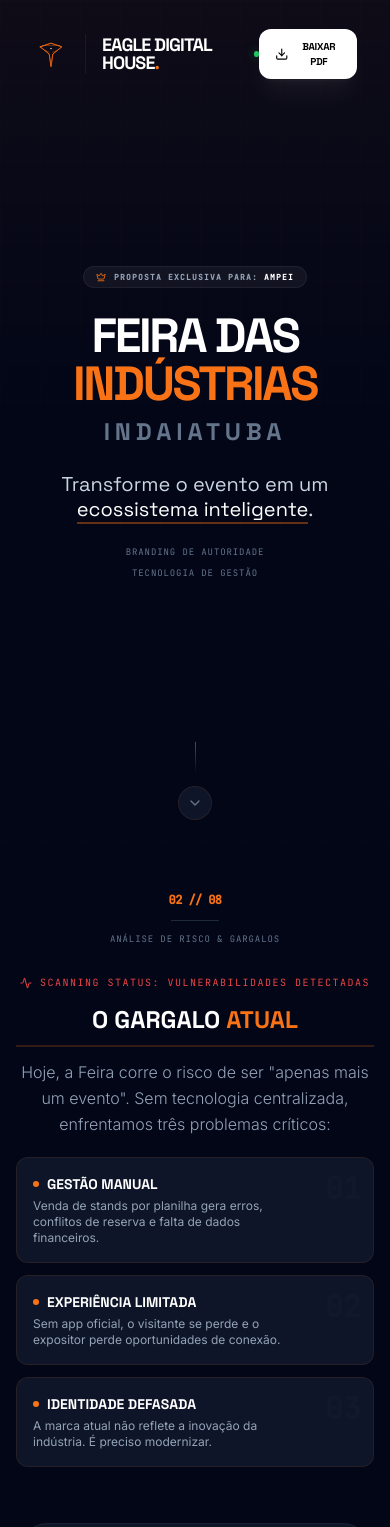
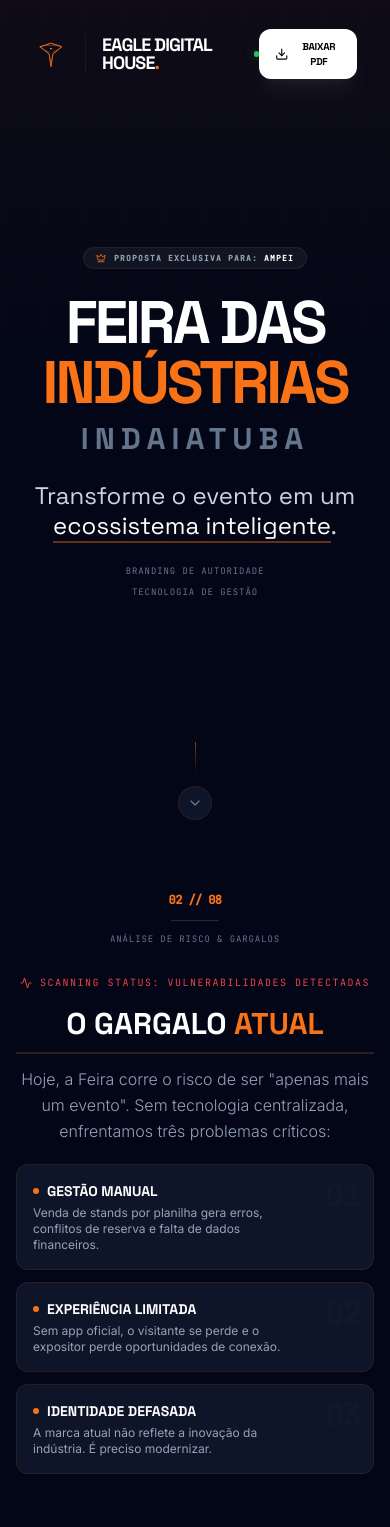
Before and after one commit to lucasrezendera/Proposta-Comercial, a Next.js app: page / in a window 390 px wide. Shown: the top 1527 px of the page. Built offline with nearby package versions, Linux system fonts and the light colour scheme.

Commit message:
Aumentar todos os títulos - Hero e todas seções agora com text-3xl no mobile

```diff
--- a/components/Sections/Branding.tsx
+++ b/components/Sections/Branding.tsx
@@ -47,7 +47,7 @@ export const Branding: React.FC = () => {
                 <Maximize size={12} className="text-primary" />
                 DESIGN ESTRATÉGICO
               </div>
-              <h2 className="font-display text-2xl sm:text-3xl md:text-4xl lg:text-5xl font-bold text-white mb-4 leading-tight UPPERCASE">
+              <h2 className="font-display text-3xl sm:text-4xl md:text-5xl lg:text-6xl font-bold text-white mb-4 leading-tight UPPERCASE">
                 IDENTIDADE VISUAL.<br />
                 <span className="text-primary">DO FUTURO DA INDÚSTRIA.</span>
               </h2>
--- a/components/Sections/Comparison.tsx
+++ b/components/Sections/Comparison.tsx
@@ -29,7 +29,7 @@ export const Comparison: React.FC = () => {
         </div>
 
         <div className="text-center mb-10">
-          <h2 className="font-display text-2xl sm:text-3xl md:text-4xl lg:text-5xl font-bold text-white mb-4 uppercase tracking-tighter">
+          <h2 className="font-display text-3xl sm:text-4xl md:text-5xl lg:text-6xl font-bold text-white mb-4 uppercase tracking-tighter">
             ESCOPO <span className="text-primary">GERAL</span>
           </h2>
           <p className="text-slate-400 max-w-2xl mx-auto font-light leading-relaxed">
--- a/components/Sections/Diagnosis.tsx
+++ b/components/Sections/Diagnosis.tsx
@@ -19,7 +19,7 @@ export const Diagnosis: React.FC = () => {
                 <Activity size={12} className="sm:w-[14px] sm:h-[14px]" />
                 Scanning Status: Vulnerabilidades Detectadas
               </div>
-              <h2 className="font-display text-2xl sm:text-3xl md:text-4xl lg:text-5xl font-bold text-white leading-[1.1] uppercase">
+              <h2 className="font-display text-3xl sm:text-4xl md:text-5xl lg:text-6xl font-bold text-white leading-[1.1] uppercase">
                 O GARGALO <span className="text-primary">ATUAL</span>
               </h2>
               <p className="text-slate-400 leading-relaxed md:border-l-2 md:border-primary/20 md:pl-6 text-base sm:text-lg font-light pt-3 sm:pt-4 md:pt-0 border-t-2 border-primary/20 md:border-t-0">
--- a/components/Sections/Hero.tsx
+++ b/components/Sections/Hero.tsx
@@ -29,14 +29,14 @@ export const Hero: React.FC = () => {
         <div className="relative mb-6 sm:mb-10 animate-fade-in-up text-center" style={{ animationDelay: '0.4s' }}>
           <h1 className="font-display flex flex-col items-center gap-2">
             <div className="flex flex-col md:flex-row items-center justify-center md:gap-x-4 leading-none">
-              <span className="text-5xl sm:text-6xl md:text-7xl lg:text-8xl font-black text-white tracking-tighter uppercase leading-none">
+              <span className="text-6xl sm:text-7xl md:text-7xl lg:text-8xl font-black text-white tracking-tighter uppercase leading-none">
                 FEIRA DAS
               </span>
-              <span className="text-5xl sm:text-6xl md:text-7xl lg:text-8xl font-black tracking-tighter uppercase text-primary leading-none">
+              <span className="text-6xl sm:text-7xl md:text-7xl lg:text-8xl font-black tracking-tighter uppercase text-primary leading-none">
                 INDÚSTRIAS
               </span>
             </div>
-            <span className="text-2xl sm:text-3xl md:text-4xl lg:text-5xl font-bold tracking-[0.2em] sm:tracking-[0.3em] md:tracking-[0.5em] text-slate-500 uppercase">
+            <span className="text-3xl sm:text-4xl md:text-4xl lg:text-5xl font-bold tracking-[0.2em] sm:tracking-[0.3em] md:tracking-[0.5em] text-slate-500 uppercase">
               INDAIATUBA
             </span>
           </h1>
@@ -44,7 +44,7 @@ export const Hero: React.FC = () => {
 
         {/* Value Proposition */}
         <div className="max-w-3xl mx-auto space-y-4 sm:space-y-8 animate-fade-in-up text-center px-4" style={{ animationDelay: '0.6s' }}>
-          <p className="text-xl sm:text-2xl md:text-3xl lg:text-3xl text-slate-300 font-display leading-tight">
+          <p className="text-2xl sm:text-2xl md:text-3xl lg:text-3xl text-slate-300 font-display leading-tight">
             Transforme o evento em um <br /><span className="text-white border-b-2 border-primary/40">ecossistema inteligente</span>.
           </p>
 
--- a/components/Sections/Investment.tsx
+++ b/components/Sections/Investment.tsx
@@ -15,7 +15,7 @@ export const Investment: React.FC = () => {
         </div>
 
         <div className="text-center max-w-3xl mx-auto mb-12 space-y-3">
-          <h2 className="font-display text-2xl sm:text-3xl md:text-4xl lg:text-5xl font-bold text-white tracking-tighter">
+          <h2 className="font-display text-3xl sm:text-4xl md:text-5xl lg:text-6xl font-bold text-white tracking-tighter">
             A DECISÃO ESTRATÉGICA:<br />
             <span className="text-primary">INVESTIMENTO</span>
           </h2>
--- a/components/Sections/PreviewMockup.tsx
+++ b/components/Sections/PreviewMockup.tsx
@@ -13,7 +13,7 @@ export const PreviewMockup: React.FC = () => {
         </div>
 
         <div className="text-center mb-10">
-          <h2 className="font-display text-2xl sm:text-3xl md:text-4xl lg:text-5xl font-bold text-white mb-4 uppercase tracking-tighter">
+          <h2 className="font-display text-3xl sm:text-4xl md:text-5xl lg:text-6xl font-bold text-white mb-4 uppercase tracking-tighter">
             PROPOSTA DE <span className="text-primary">INTERFACE</span>
           </h2>
           <p className="text-slate-400 max-w-2xl mx-auto font-light">
--- a/components/Sections/Solution.tsx
+++ b/components/Sections/Solution.tsx
@@ -13,7 +13,7 @@ export const Solution: React.FC = () => {
             </div>
 
             <div className="mb-6 sm:mb-8 text-center">
-               <h2 className="font-display text-2xl sm:text-3xl md:text-4xl lg:text-5xl font-bold text-white mb-3 sm:mb-4 tracking-tighter UPPERCASE">
+               <h2 className="font-display text-3xl sm:text-4xl md:text-5xl lg:text-6xl font-bold text-white mb-3 sm:mb-4 tracking-tighter UPPERCASE">
                   <span className="text-transparent bg-clip-text bg-gradient-to-r from-primary to-white">ECOSSISTEMA</span> VELLO
                </h2>
                <p className="text-slate-400 max-w-2xl text-base sm:text-lg font-light mx-auto px-4">
--- a/components/Sections/TechSpecs.tsx
+++ b/components/Sections/TechSpecs.tsx
@@ -21,7 +21,7 @@ export const TechSpecs: React.FC = () => {
                   TECNOLOGIA EXCLUSIVA
                 </div>
               </div>
-              <h2 className="font-display text-2xl sm:text-3xl md:text-4xl lg:text-5xl font-bold text-white mb-3 sm:mb-4 leading-tight UPPERCASE px-4 lg:px-0">
+              <h2 className="font-display text-3xl sm:text-4xl md:text-5xl lg:text-6xl font-bold text-white mb-3 sm:mb-4 leading-tight UPPERCASE px-4 lg:px-0">
                 Não é apenas um site.<br />
                 É uma <span className="text-transparent bg-clip-text bg-gradient-to-r from-primary to-orange-200">Plataforma Next.js</span>.
               </h2>
```
